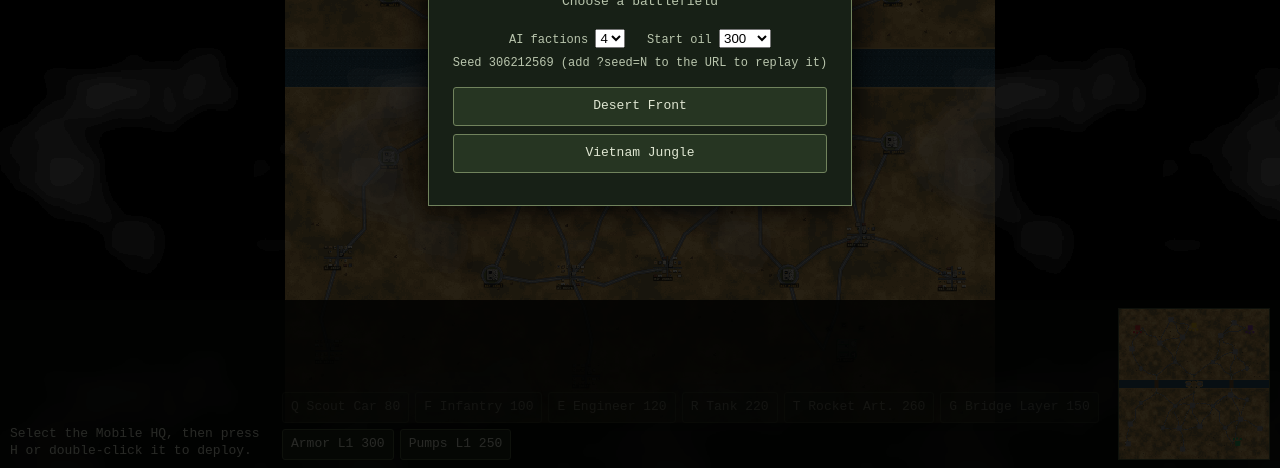
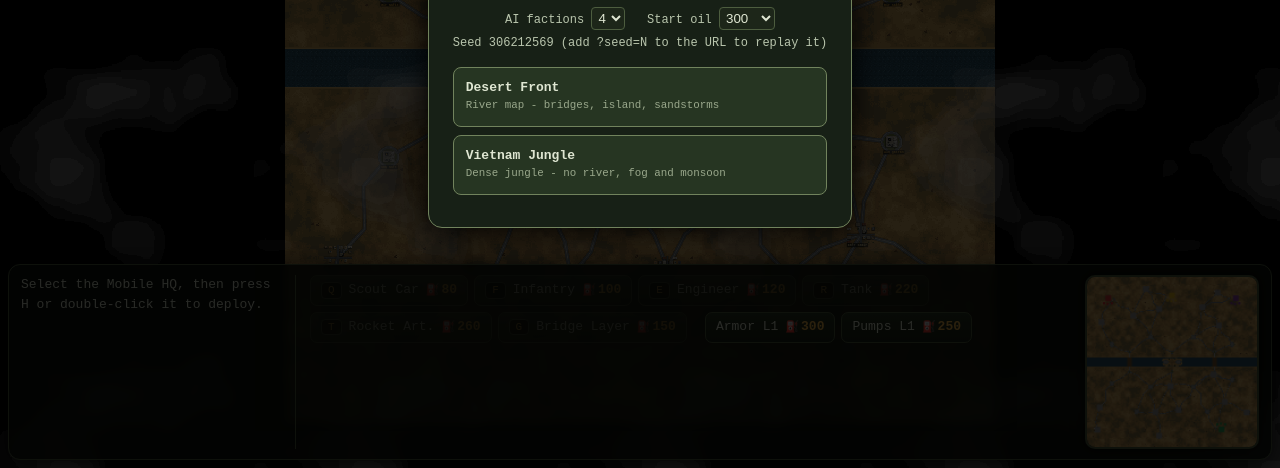
Before and after one commit to armstroja/oilfront, a plain HTML site: page index.html in a window 1280 px wide. Shown: the part 332-800 px from the top of the page. Drawn offline with Linux system fonts and the light colour scheme; animation ran at ten frames a second.

Commit message:
Add ui.js script to index.html

```diff
--- a/index.html
+++ b/index.html
@@ -29,3 +29,4 @@ canvas{display:block}#c{position:fixed;inset:0;cursor:crosshair}
 <script src="sprites.js"></script>
 <script src="engine.js"></script>
 <script src="extras.js"></script>
+<script src="ui.js"></script>
```
